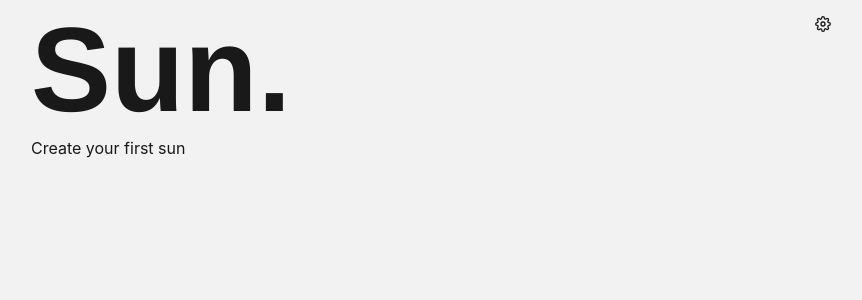
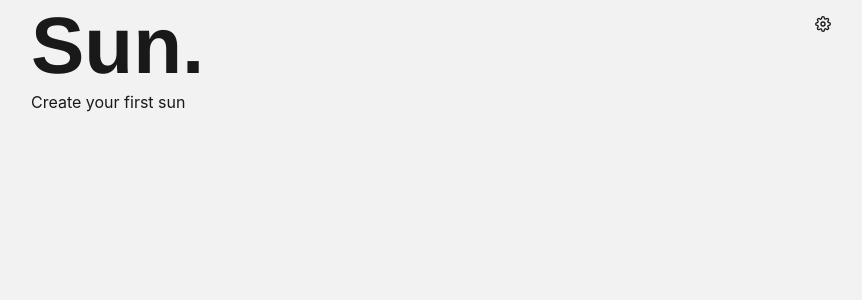
Before and after one commit to JorisAllgeyer/sun, a React (Create React App) app in the folder react/sun/: page / in a window 1280 px wide. Shown: the top 300 px of the page, without its empty margins (209-1071 px from the left). Built offline with nearby package versions, Linux system fonts and the light colour scheme.

Commit message:
HashRouter

```diff
--- a/react/sun/package.json
+++ b/react/sun/package.json
@@ -2,6 +2,7 @@
   "name": "sun",
   "version": "0.1.0",
   "private": true,
+  "homepage": ".",
   "dependencies": {
     "@testing-library/jest-dom": "^5.11.4",
     "@testing-library/react": "^11.1.0",
--- a/react/sun/src/App.css
+++ b/react/sun/src/App.css
@@ -25,13 +25,14 @@ html, body {
 #header h1, #header h2 {
     font-family: 'Helvetica', sans-serif;
     margin: 0;
-    font-size: 120px;
+    font-size: 80px;
+    word-wrap: break-word;
 }
 
 #header nav ul li { list-style-type: none; }
 #header nav a:hover { color: inherit; text-decoration: underline; }
 
-.sun-data {
+.sun-data, .sun-list {
     font-family: 'Helvetica', sans-serif;
     font-size: 32px;
 }
--- a/react/sun/src/App.js
+++ b/react/sun/src/App.js
@@ -1,6 +1,6 @@
 import './App.css';
 import React from 'react';
-import { BrowserRouter as Router, Switch, Route, Link } from "react-router-dom";
+import { HashRouter as Router, Switch, Route, Link } from "react-router-dom";
 
 import Home from './components/Home';
 import Sun from './components/Sun';
@@ -20,7 +20,7 @@ class App extends React.Component {
                 <Switch>
                     <Route exact path="/:id" component={Sun} />
                     <Route exact path="/settings/:id" component={Settings}/>
-                    <Route exact path="/">
+                    <Route path="/">
                         <Home />
                     </Route>
                 </Switch>
--- a/react/sun/src/components/Home.js
+++ b/react/sun/src/components/Home.js
@@ -34,7 +34,7 @@ class Home extends React.Component {
         );
         const newSunLink = moreSun ? <Link to={"/settings/sun_" + nextId}>+</Link> : "";
 
-        return <div>
+        return <div class="sun-list">
             {sunList}
             {newSunLink}
         </div>
@@ -43,7 +43,7 @@ class Home extends React.Component {
     render() {
         return (
             <>
-            <Header />
+            <Header path="gen_settings" />
             <div id="home">
                 {Object.keys(this.sun_settings).length ? this.renderSunList(): this.renderBlankPage()}
             </div>
--- a/react/sun/src/components/Sun.js
+++ b/react/sun/src/components/Sun.js
@@ -14,15 +14,11 @@ class Sun extends React.Component {
 
         const sunId = this.props.match.params.id;
         const sunSettings = new Store().getSun(sunId);
-        console.log("sunSettings", JSON.stringify(sunSettings));
 
         this.sunName = sunSettings.sun_name;
-
-
         this.lat = sunSettings.lat;
         this.lon = sunSettings.lon;
         this.tz = tzlookup(this.lat, this.lon);
-
 
         this.state = {
             sunData: {},
```
Also changed, not shown: 1 other file (tests, documents, lock files or other folders).
